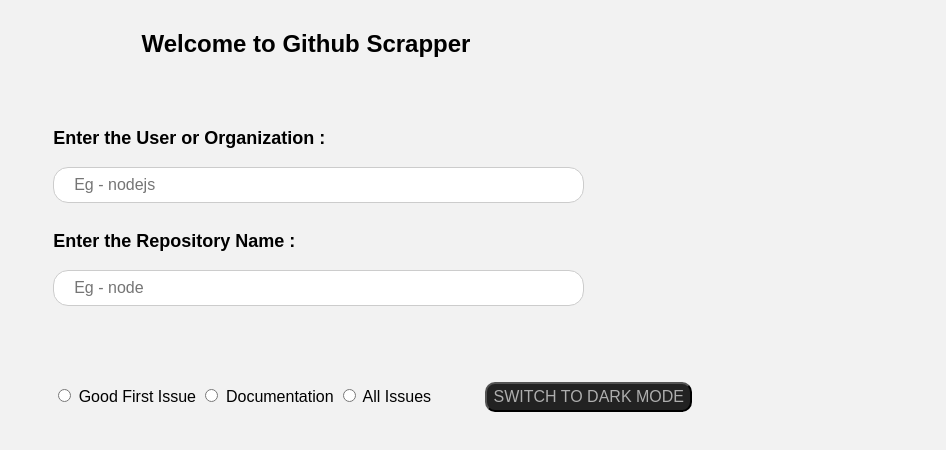
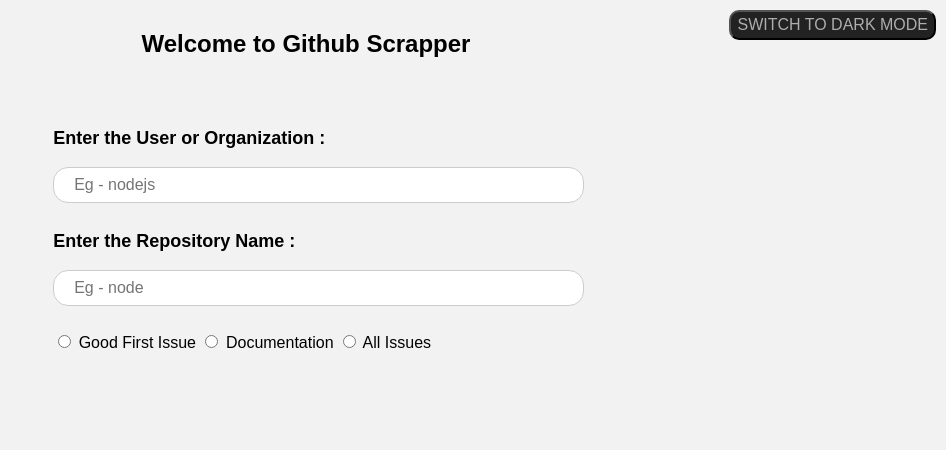
Before and after one commit to rcallaby/FirstContri, a plain HTML site: page src/index.html in a window 1280 px wide. Shown: the whole page, without its empty margins (334-1280 px from the left). Drawn offline with Linux system fonts and the light colour scheme.

Commit message:
changed button position top right corner

```diff
--- a/src/style.css
+++ b/src/style.css
@@ -70,6 +70,11 @@ button {
   border-radius: 10px;
   background-color: #222222;
   color: #aeaeae;
+  position: fixed;
+  top: 10px;
+  right: 10px;
+  margin-right: 0px;
+  margin-top: 0px;
 }
 button:active {
   background: #bbbbbb;
```
